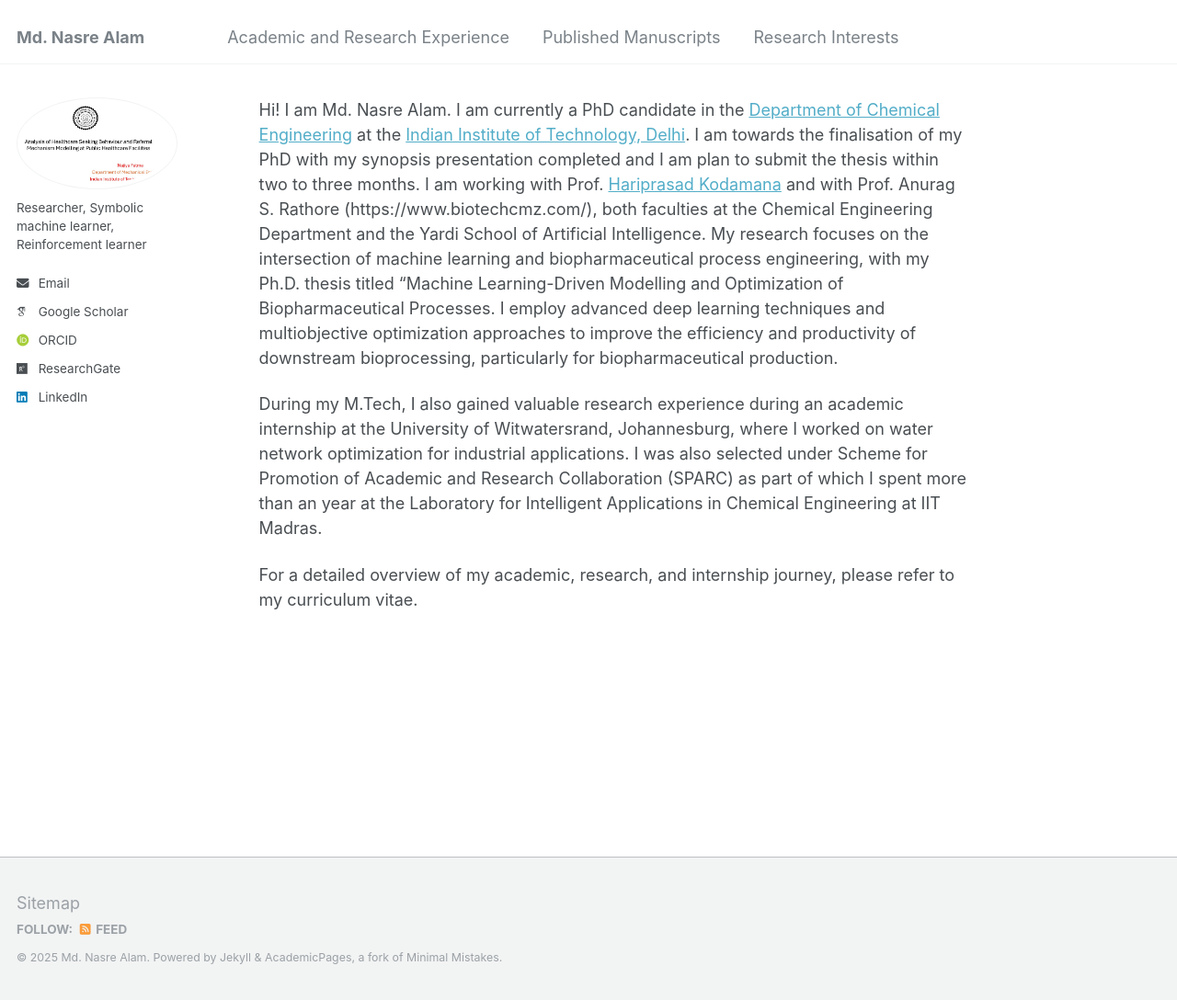
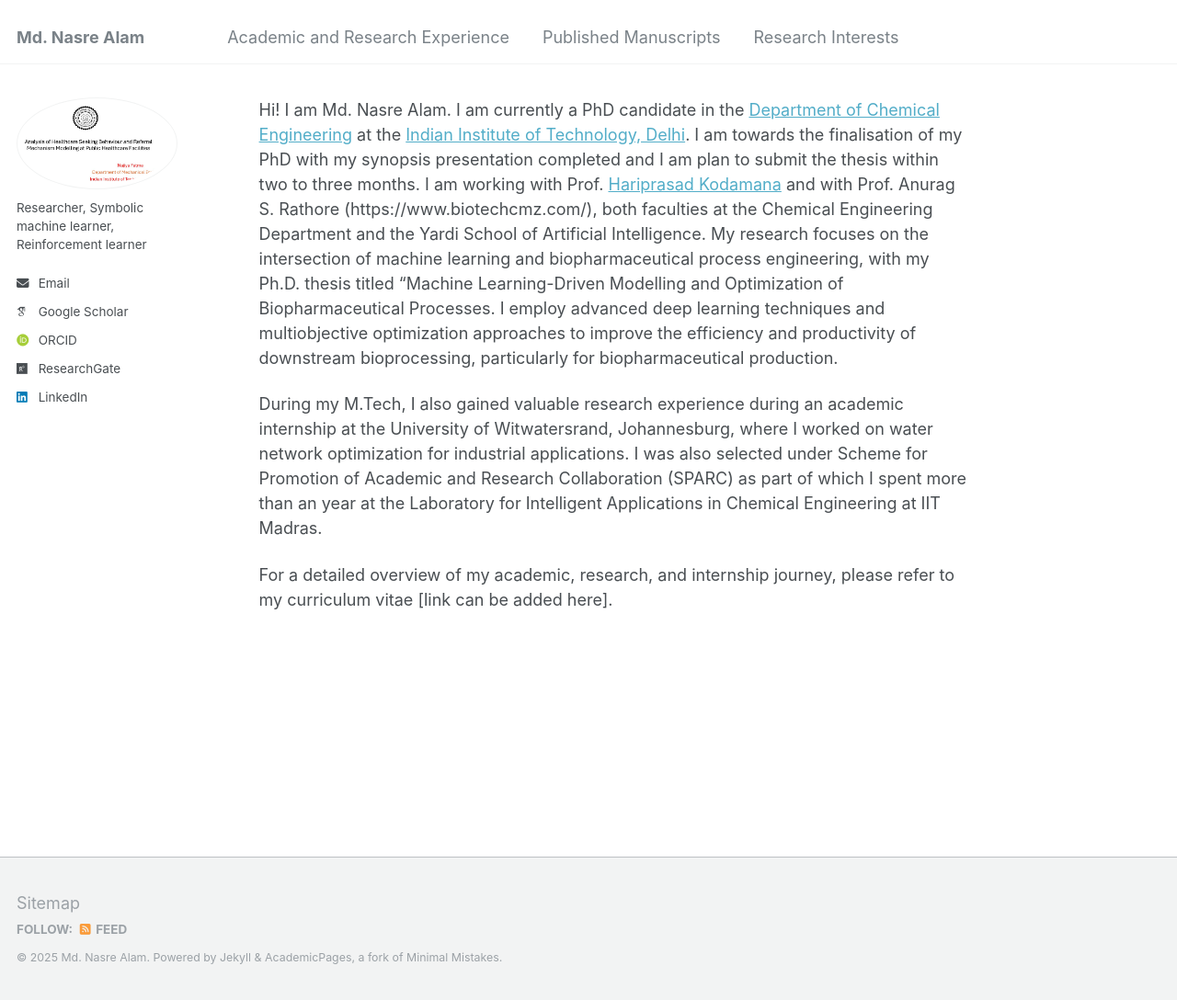
Before and after one commit to mdnasreiit/mdnasreiit.github.io, a Jekyll site: the page built from _pages/about.md, in a window 1280 px wide and 1088 px high. Shown: the whole window at 92% size. Built offline with Jekyll 4.4.1, drawn with Linux system fonts in a browser that asks for light colours; some web fonts are replaced.

Commit message:
Update about.md

```diff
--- a/_pages/about.md
+++ b/_pages/about.md
@@ -14,4 +14,4 @@ the Chemical Engineering Department and the Yardi School of Artificial Intellige
 During my M.Tech, I also gained valuable research experience during an academic internship at the University of Witwatersrand, Johannesburg, where I worked on water network optimization for industrial applications. I was also selected under Scheme for Promotion of Academic and Research Collaboration (SPARC) as part of which I spent more than an year at the Laboratory for
 Intelligent Applications in Chemical Engineering at IIT Madras.
 
-For a detailed overview of my academic, research, and internship journey, please refer to my curriculum vitae.
+For a detailed overview of my academic, research, and internship journey, please refer to my curriculum vitae [link can be added here].
```
